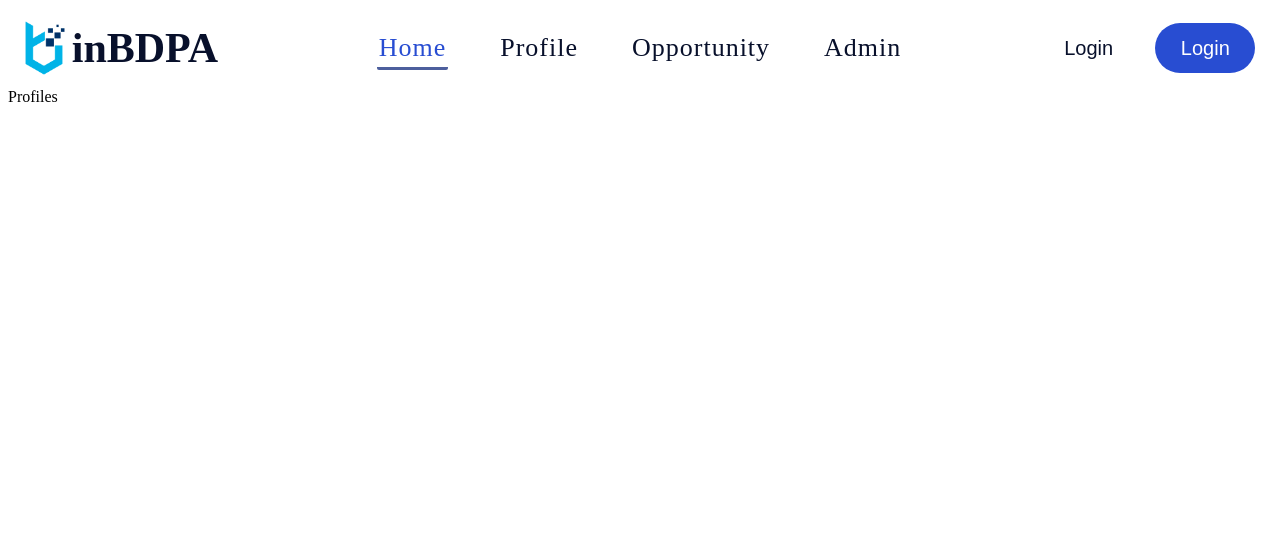
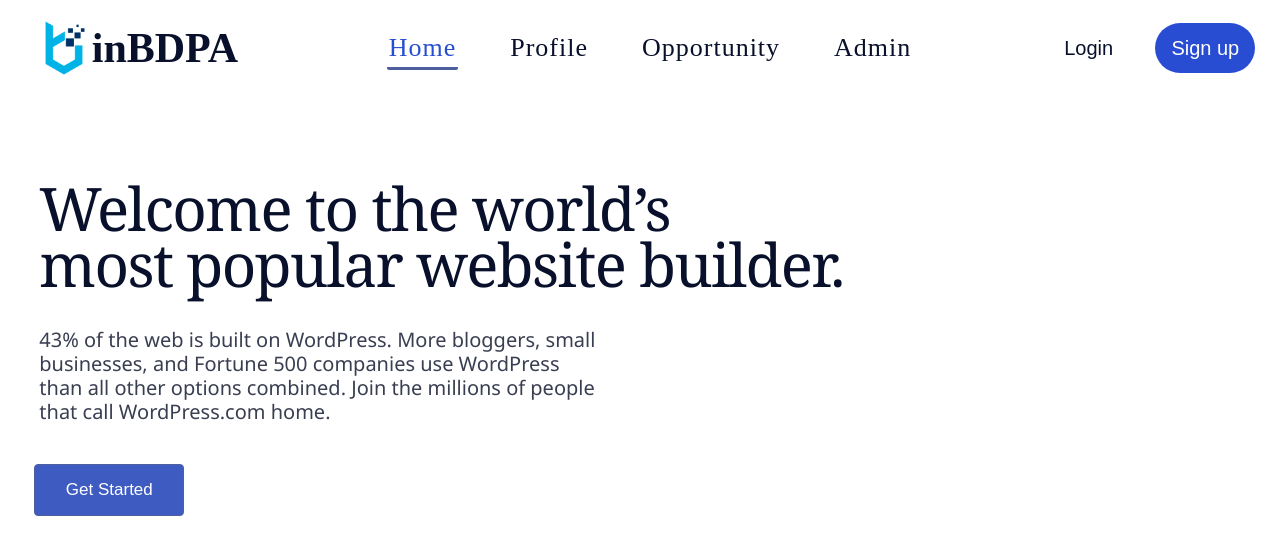
Before and after one commit to Roboitey/probstatement2023va, a React (Create React App) app: page / in a window 1280 px wide. Shown: the top 554 px of the page. Built offline with nearby package versions, Linux system fonts and the light colour scheme; no server answers.

Commit message:
new changes

```diff
--- a/src/App.js
+++ b/src/App.js
@@ -1,12 +1,15 @@
-import './App.css';
-import NavBar from './Main_Components/navBar';
-import Home from './Main_Components/Home';
-import Profiles from './Main_Components/Profiles';
-
+import "./App.css";
+import NavBar from "./Main_Components/navBar";
+import Home from "./Main_Components/Home";
+import Profiles from "./Main_Components/Profiles";
 
 function App() {
   return (
-    <><NavBar /><Profiles /></>
+    <>
+      <NavBar />
+      <Profiles />
+      <Home />
+    </>
   );
 }
 
--- a/src/Main_Components/Home.js
+++ b/src/Main_Components/Home.js
@@ -1,91 +1,12 @@
-import React from 'react'
+import React from "react";
+import Section_1 from "../Sub_components/section_1";
 
 function Home() {
-    return (
-        <><div class="jumbotron text-center">
-            <div>
-            </div>
-
-            <div class="container">
-                <div class="row">
-                    <div class="col-md-6">
-                        <h2>Login or Register to our Website! </h2>
-
-                        <br />
-                        <form class="row gy-2 gx-3 align-items-center">
-                            <div class="col-auto">
-                                <label class="visually-hidden" for="autoSizingInput">Email or Phone</label>
-                                <input type="text" class="form-control" id="autoSizingInput" placeholder="" />
-                            </div>
-                            <br />
-                            <div class="col-auto">
-                                <label class="visually-hidden" for="autoSizingInputGroup">Password</label>
-                                <div class="input-group">
-                                    <input type="text" class="form-control" id="autoSizingInputGroup" placeholder="Password" />
-                                </div>
-                            </div>
-                            <div class="col-auto">
-                                <br />
-                                <button type="button" class="btn btn-outline-info">Register? </button>
-                            </div>
-                            <div class="col-auto">
-                                <div class="form-check">
-                                    <br />
-                                    <input class="form-check-input" type="checkbox" id="autoSizingCheck" />
-                                    <label class="form-check-label" for="autoSizingCheck">Remember Me!</label>
-
-                                </div>
-                            </div>
-                            <div class="col-auto">
-
-                            </div>
-                        </form>
-
-                    </div>
-                    <div class="col-md-6">
-                        <h2>Subsites</h2>
-                        <p>This is a placeholder for links to your website's subsites.</p>
-                        <a class="btn btn-primary" href="#">Subsite 1</a>
-                        <a class="btn btn-success" href="#">Subsite 2</a>
-                    </div>
-                </div>
-            </div>
-            <script src="https://cdnjs.cloudflare.com/ajax/libs/popper.js/1.12.9/umd/popper.min.js"></script>
-            <script src="https://maxcdn.bootstrapcdn.com/bootstrap/4.0.0/js/bootstrap.min.js"></script>
-            <br/>
-                <div class="col-auto">
-                    <label class="visually-hidden" for="autoSizingInputGroup">Password</label>
-                    <div class="input-group">
-                        <input type="text" class="form-control" id="autoSizingInputGroup" placeholder="Password" />
-                    </div>
-                </div>
-                <div class="col-auto">
-                    <br />
-                    <button type="button" class="btn btn-outline-info">Register? </button>
-                </div>
-                <div class="col-auto">
-                    <div class="form-check">
-                        <br />
-                        <input class="form-check-input" type="checkbox" id="autoSizingCheck" />
-                        <label class="form-check-label" for="autoSizingCheck">Remember Me!</label>
-
-                    </div>
-                </div>
-                <div class="col-auto">
-
-                </div>
-
-
-        </div><div class="col-md-6">
-                <h2>Subsites</h2>
-                <p>This is a placeholder for links to your website's subsites.</p>
-                <a class="btn btn-primary" href="#">Subsite 1</a>
-                <a class="btn btn-success" href="#">Subsite 2</a>
-            </div></>
-
-
-
-    )
+  return (
+    <>
+      <Section_1 />
+    </>
+  );
 }
 
-export default Home
+export default Home;
--- a/src/Main_Components/Profiles.js
+++ b/src/Main_Components/Profiles.js
@@ -1,14 +1,16 @@
-import React from 'react'
-import { getProfile } from '../services/profiles'
-import { useEffect } from 'react'
-import { useState } from 'react'
+import React from "react";
+import { getProfile } from "../services/profiles";
+import { useEffect } from "react";
+import { useState } from "react";
 
 function Profiles() {
-    const [user, setUser] =  useState({})
-    useEffect(() => {getProfile("64a3695bbdf2fb536a1810fb").then(profile => (setUser(profile["user"])))},[])
-    return (
-    <div>Profiles{user["username"]}</div>
-  )
+  const [user, setUser] = useState({});
+  useEffect(() => {
+    getProfile("64a3695bbdf2fb536a1810fb").then((profile) =>
+      setUser(profile["user"])
+    );
+  }, []);
+ // return <div>Profiles{user["username"]}</div>;
 }
 
-export default Profiles
+export default Profiles;
--- a/src/Main_Components/navBar.js
+++ b/src/Main_Components/navBar.js
@@ -1,14 +1,13 @@
 import React from "react";
 import "../Styles/NavBar.css";
 import Nav_Items from "../Data/NavBar_Data";
-import { useNavigate } from "react-router-dom";
 
 function NavBar() {
   return (
     <>
       <div className="navbar-container">
         <div className="logo">
-          <a>
+          <a href="/">
             <div />
             <h1>inBDPA</h1>
           </a>
@@ -36,7 +35,7 @@
             <button className="btn-login">Login</button>
           </a>
           <a href="/sign-up">
-            <button className="btn-signUp">Login</button>
+            <button className="btn-signUp">Sign up</button>
           </a>
         </div>
       </div>
--- a/src/Styles/NavBar.css
+++ b/src/Styles/NavBar.css
@@ -18,7 +18,7 @@
 .navbar-container > .logo{
     width: 200px;
     height: 95%;
-    margin-left: 10px;
+    margin-left: 30px;
 }
 .logo > a{
     width: 100%;
@@ -27,6 +27,7 @@
     justify-content: center;
     align-items: center;
     text-align: center;
+    text-decoration: none;
 }
 .logo > a:hover{
     cursor: pointer;
@@ -68,6 +69,7 @@
     padding: 2px;
     padding-bottom: 5px;
     outline: 2px solid transparent;
+    border-radius: 2px;
 }
 .navbar-container > nav > ul > li > a:hover{
     cursor: pointer;
@@ -110,16 +112,22 @@
     justify-content: space-evenly;
     align-items: center;
 }
+.btn-logins > a{
+    outline: none;
+}
 .btn-logins > a > .btn-login{
     width: 100px;
     height: 50px;
     border-radius: 25px;
     border: 2px solid transparent;
-    outline: none;
+    outline: 2px solid transparent;
     color: var(--CTA-1);
     font-size: 20px;
     transition:  all 0.2s ;
     background: none;
+}
+.btn-logins > a > .btn-login:focus{
+    outline: 2px solid var(--CTA-1);
 }
 .btn-logins > a > .btn-login:hover{
     cursor: pointer;
@@ -132,7 +140,7 @@
     border: 2px solid transparent;
     color: white;
     font-size: 20px;
-    transition: all 0.2s ;
+    transition: all 0.5s ease;
     background: var(--Primary-color);
 }
 .btn-logins > a > .btn-signUp:hover{
--- /dev/null
+++ b/src/Styles/Section_1.css
@@ -0,0 +1,77 @@
+html{
+  --Primary-color: #284dd2;
+  --Secondary-color: #3e5bc1;
+  --Third-color: #4d5f9d;
+  --CTA-1: #08102b;
+  --CTA-2: #393e51;
+}
+
+.sec-1 {
+  margin: auto;
+  width: 70%;
+  display: flex;
+  justify-content: center;
+  margin-top: 50px;
+  width: 100%;
+  height: 35rem;
+}
+.f-s{
+  width: 99%;
+  height: auto;
+  margin-top: 3px;
+  margin-left: 10px;
+}
+.cont-t {
+  padding: 10px;
+  margin-top: 10px;
+  margin-right: 10px;
+  margin-left: 10px;
+  margin-bottom: 0;
+}
+.cont-t > h1 > span {
+  font-weight: 500;
+  line-height: 100%;
+  font-size: 60px;
+  font-family: Recoleta, Georgia, "Times New Roman", Times, serif;
+  color: var(--CTA-1);
+  line-height:90%;
+  letter-spacing: -1.6px;
+}
+.cont-c {
+  width: 45%;
+  margin-right: 10px;
+  margin-left: 10px;
+  margin-bottom: 10px;
+  margin-top: -25px;
+  font-weight: 400;
+  font-size: 20px;
+  font-style: normal;
+  font-family: "Segoe UI", "Roboto", "Oxygen-Sans", "Ubuntu", "Cantarell",
+    "Helvetica Neue", sans-serif;
+  padding: 10px;
+  color: var(--CTA-2);
+  line-height: 1.2;
+}
+.cont-b {
+  margin: 10px;
+  margin-left: 15px;
+}
+.cont-b > button {
+  background-color: var(--Secondary-color);
+  border: solid 1px var(--Third-color);
+  color: #fff;
+  outline: 2px solid transparent;
+  width: 150px;
+  outline: none;
+  font-size: 17px;
+  padding: 15px;
+  border-radius: 4px;
+  transition: all 0.2s ease;
+  user-select: none;
+}
+.cont-b > button:hover {
+  opacity: 0.95;
+}
+.cont-b > button:focus{
+  outline: 2px solid black;
+}
--- /dev/null
+++ b/src/Sub_components/section_1.js
@@ -0,0 +1,25 @@
+import React from 'react'
+import "../Styles/Section_1.css"
+
+function Section_1() {
+    return (
+        <section className='sec-1'>
+            <div className='f-s'>
+                <div className='cont-t'>
+                    <h1>
+                        <span>Welcome to the world’s </span><br />
+                        <span>most popular website builder.</span>
+                    </h1>
+                </div>
+                <div className='cont-c'>
+                    <p>43% of the web is built on WordPress. More bloggers, small businesses, and Fortune 500 companies use WordPress than all other options combined. Join the millions of people that call WordPress.com home.</p>
+                </div>
+                <div className='cont-b'>
+                    <button >Get Started</button>
+                </div>
+            </div>
+        </section>
+    )
+}
+
+export default Section_1
```
